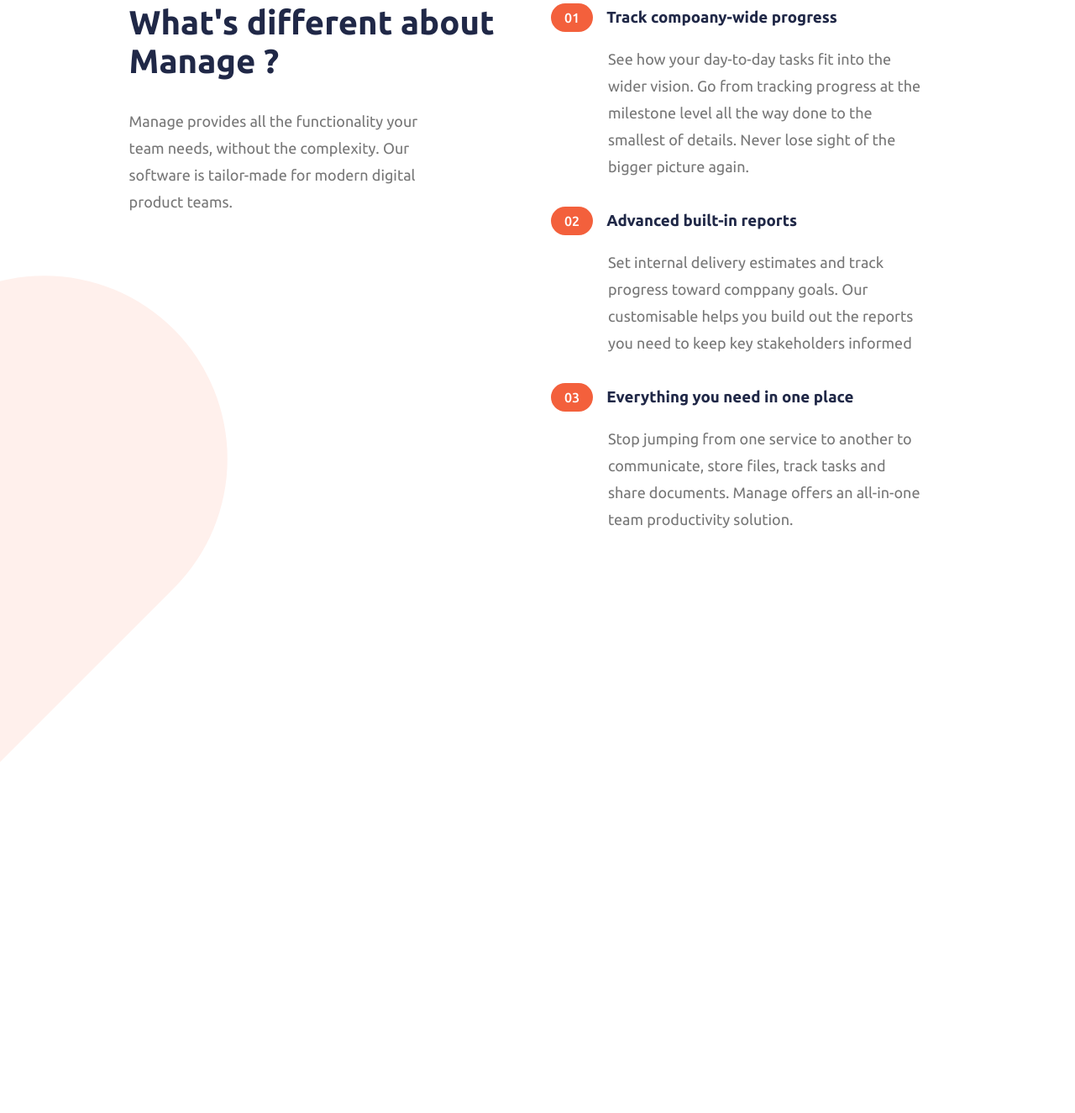
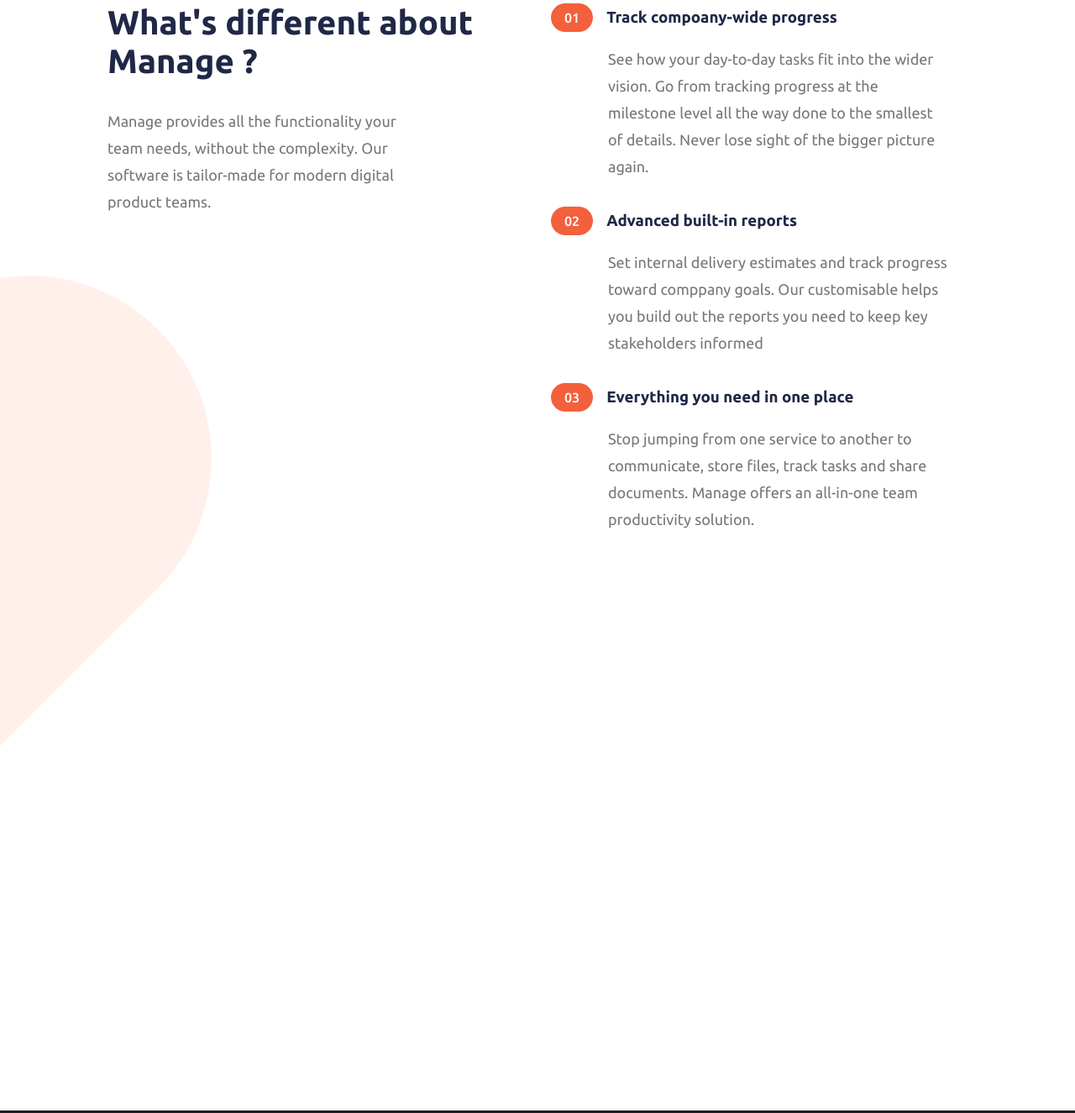
Before and after one commit to Dhia-Ben-Hamouda/Frontend-Mentor-Manage-Landing-page, a plain HTML site: page index.html in a window 1280 px wide. Shown: the part 820-2145 px from the top of the page at 84% size. Before the commit the page ends 1971 px from the top, so only its background shows below. Drawn offline with Linux system fonts and the light colour scheme.

```diff
--- a/index.html
+++ b/index.html
@@ -10,6 +10,8 @@
     <link rel="stylesheet" href="./styles/navbar.css" />
     <link rel="stylesheet" href="./styles/home.css" />
     <link rel="stylesheet" href="./styles/about.css" />
+    <link rel="stylesheet" href="./styles/footer.css" />
+    <link rel="stylesheet" href="./styles/reviews.css" />
     <script src="./script.js" defer></script>
 </head>
 
@@ -28,7 +30,7 @@
                 <a href="#">Product</a>
             </li>
             <li>
-                <a href="#">About us</a>
+                <a href="#about">About us</a>
             </li>
             <li>
                 <a href="#">Careers</a>
@@ -63,7 +65,8 @@
         <div class="container">
             <div class="left-container">
                 <h2>What's different about Manage ?</h2>
-                <p>Manage provides all the functionality your<br> team needs, without the complexity. Our <br>software is tailor-made for modern digital <br> product teams.</p>
+                <p>Manage provides all the functionality your<br> team needs, without the complexity. Our <br>software
+                    is tailor-made for modern digital <br> product teams.</p>
             </div>
             <div class="right-container">
                 <div class="service">
@@ -71,24 +74,34 @@
                         <div class="num">01</div>
                         <h3>Track compoany-wide progress</h3>
                     </div>
-                    <p>See how your day-to-day tasks fit into the wider vision. Go from tracking progress at the milestone level all the way done to the smallest of details. Never lose sight of the bigger picture again.</p>
+                    <p>See how your day-to-day tasks fit into the wider vision. Go from tracking progress at the
+                        milestone level all the way done to the smallest of details. Never lose sight of the bigger
+                        picture again.</p>
                 </div>
                 <div class="service">
                     <div class="wrapper">
                         <div class="num">02</div>
                         <h3>Advanced built-in reports</h3>
                     </div>
-                    <p>Set internal delivery estimates and track progress toward comppany goals. Our customisable helps you build out the reports you need to keep key stakeholders informed</p>
+                    <p>Set internal delivery estimates and track progress toward comppany goals. Our customisable helps
+                        you build out the reports you need to keep key stakeholders informed</p>
                 </div>
                 <div class="service">
                     <div class="wrapper">
                         <div class="num">03</div>
                         <h3>Everything you need in one place</h3>
                     </div>
-                    <p>Stop jumping from one service to another to communicate, store files, track tasks and share documents. Manage offers an all-in-one team productivity solution.</p>
+                    <p>Stop jumping from one service to another to communicate, store files, track tasks and share
+                        documents. Manage offers an all-in-one team productivity solution.</p>
                 </div>
             </div>
         </div>
+    </section>
+
+    <!-- reviews -->
+
+    <section id="reviews">
+
     </section>
 
     <!-- footer -->
--- a/styles/about.css
+++ b/styles/about.css
@@ -1,5 +1,5 @@
 #about{
-    padding:1rem 12vw;
+    padding:1rem 10vw;
 }
 
 #about .container{
--- a/styles/footer.css
+++ b/styles/footer.css
@@ -0,0 +1,5 @@
+footer{
+    background:#1E1E26;
+    padding:2rem 10vw;
+
+}
--- a/styles/home.css
+++ b/styles/home.css
@@ -1,7 +1,7 @@
 #home{
     min-height: calc(100vh - 95px);
-    padding:2rem 12vw;
-    padding-right: calc(12vw - 1rem );
+    padding:2rem 10vw;
+    padding-right: calc(10vw - 1rem );
     display: flex;
     align-items: center;
     z-index:5 !important;
--- a/styles/index.css
+++ b/styles/index.css
@@ -14,6 +14,11 @@
     font-family: 'Ubuntu', sans-serif;
 }
 
+html{
+    scroll-behavior:smooth;
+    scroll-padding-top:50px;
+}
+
 body{
     overflow-x: hidden;
 }
--- a/styles/navbar.css
+++ b/styles/navbar.css
@@ -1,5 +1,5 @@
 nav{
-    padding:1.75rem 12vw;
+    padding:1.75rem 10vw;
     display: flex;
     justify-content: space-between;
     align-items: center;
--- /dev/null
+++ b/styles/reviews.css
@@ -0,0 +1,4 @@
+#reviews{
+    min-height: 80vh;
+    padding:3rem 10vw;
+}
```
